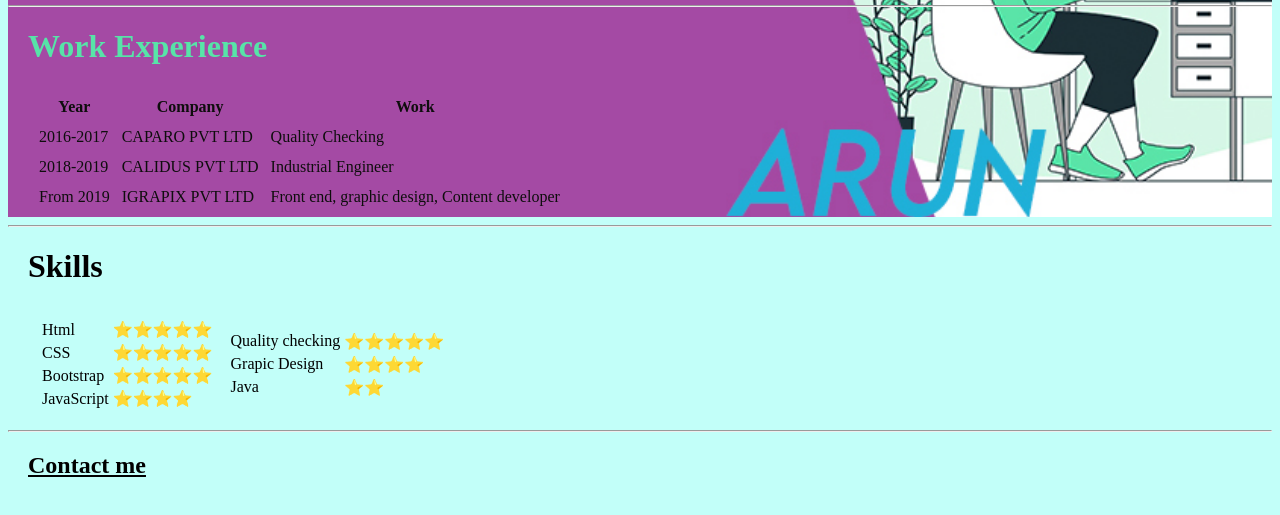
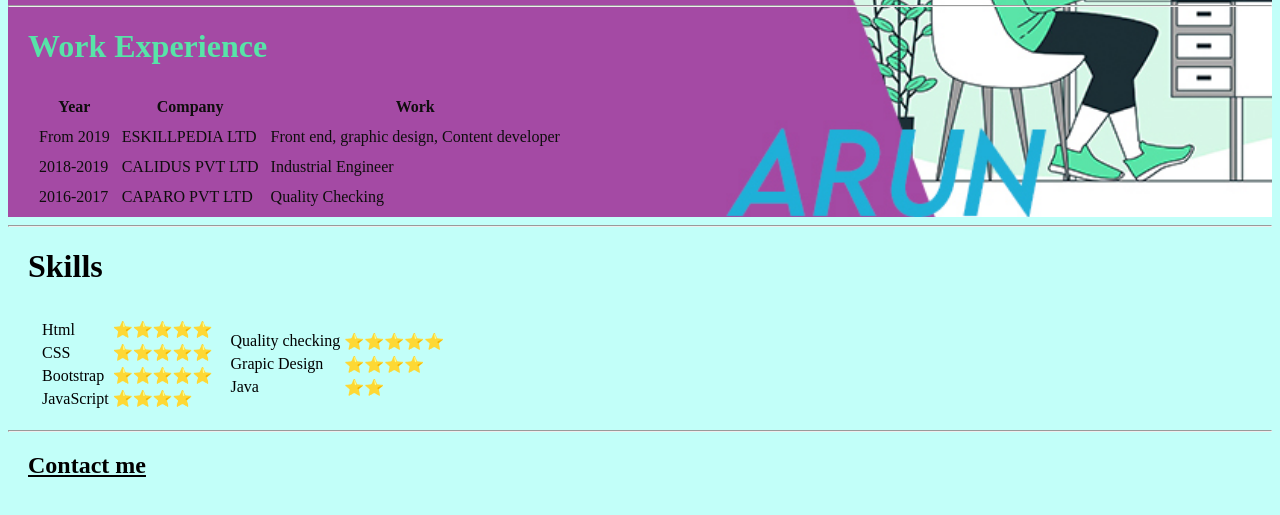
Before and after one commit to arunaju4/cv, a plain HTML site: page index.html in a window 1280 px wide. Shown: the part 271-786 px from the top of the page. Drawn offline with Linux system fonts and the light colour scheme.

Commit message:
Add files via upload

```diff
--- a/index.html
+++ b/index.html
@@ -3,6 +3,7 @@
     <head>
         <meta charset="UTF-8">
       <title> Arun Portfolio </title>
+      <link rel="icon" href="favicon.ico">
       <style>
 
           .ps{
@@ -39,20 +40,22 @@
             </thead>
             <tbody>
                 <tr>
-                    <td>2016-2017</td>
-                    <td>CAPARO PVT LTD</td>
-                    <td>Quality Checking</td>
+                    <td>From 2019</td>
+                    <td>ESKILLPEDIA LTD</td>
+                    <td>Front end, graphic design, Content developer</td>
                 </tr>
+
                 <tr>
                     <td>2018-2019</td>
                     <td>CALIDUS PVT LTD</td>
                     <td>Industrial Engineer</td>
                 </tr>
                 <tr>
-                    <td>From 2019</td>
-                    <td>IGRAPIX PVT LTD</td>
-                    <td>Front end, graphic design, Content developer</td>
+                    <td>2016-2017</td>
+                    <td>CAPARO PVT LTD</td>
+                    <td>Quality Checking</td>
                 </tr>
+
             </tbody>
 
         </table> </div>
```
Also changed, not shown: favicon.ico (added).
